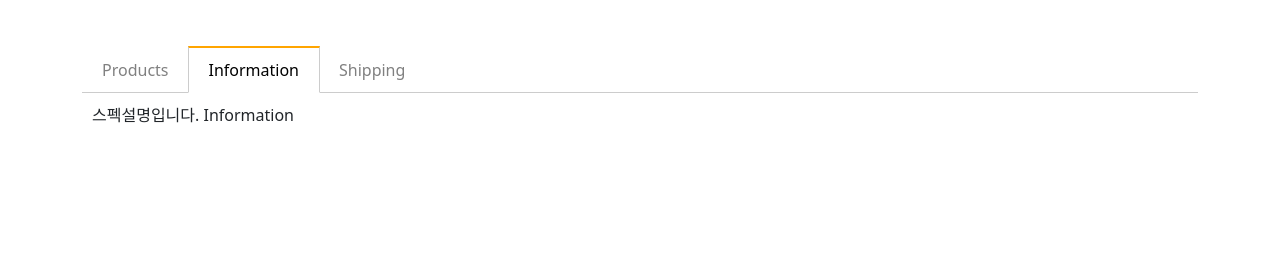
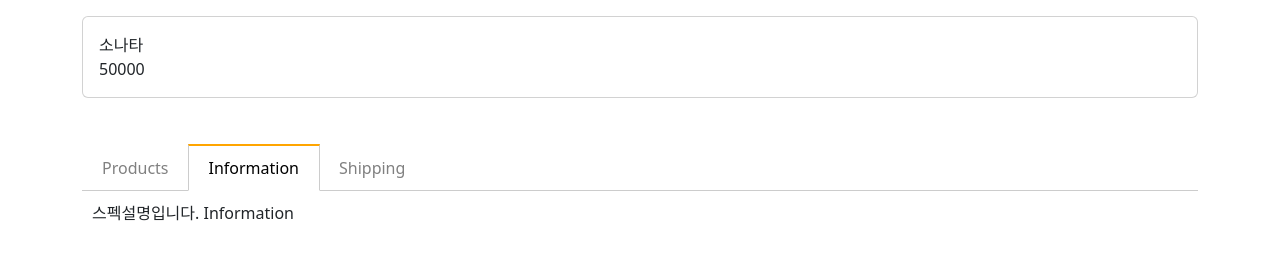
Before and after one commit to basicNote-svw/JavaScript, a plain HTML site: page detail.html in a window 1280 px wide. Drawn offline with nearby package versions, Linux system fonts and the light colour scheme.

Commit message:
Array 와 Object 자료형

```diff
--- a/detail.html
+++ b/detail.html
@@ -9,6 +9,32 @@
     <script src="https://cdnjs.cloudflare.com/ajax/libs/jquery/3.6.0/jquery.min.js" integrity="sha512-894YE6QWD5I59HgZOGReFYm4dnWc1Qt5NtvYSaNcOP+u1T9qYdvdihz0PPSiiqn/+/3e7Jo4EaG7TubfWGUrMQ==" crossorigin="anonymous" referrerpolicy="no-referrer"></script>
 </head>
 <body>
+
+    <div class="container mt-3">
+        <div class="card p-3">
+            <span class="name">상품명</span>
+            <span class="price">가격</span>
+        </div>
+    </div>
+
+    <script>
+        var car = ['소나타', 50000, 'white'];     // array
+        console.log(car);
+        car[1] = 60000;
+        console.log(car[1]);
+
+        car.sort();
+        console.log(car);
+        console.log(car.slice(1,3));
+
+        var car2 = {name : '소나타', price : 50000, color : 'white'};   // object
+        console.log(car2)
+        console.log(car2['name'])
+        console.log(car2.price)
+
+        document.querySelector('.name').innerHTML = car2.name;
+        $('.price').html(car2.price);
+    </script>
 
 
     <div class="container mt-5">
```
Also changed, not shown: 2 other files.
